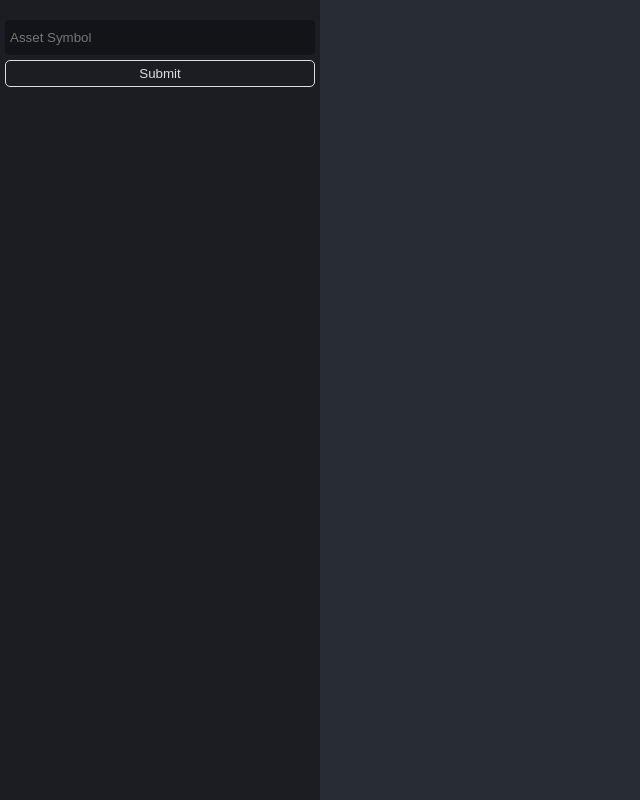
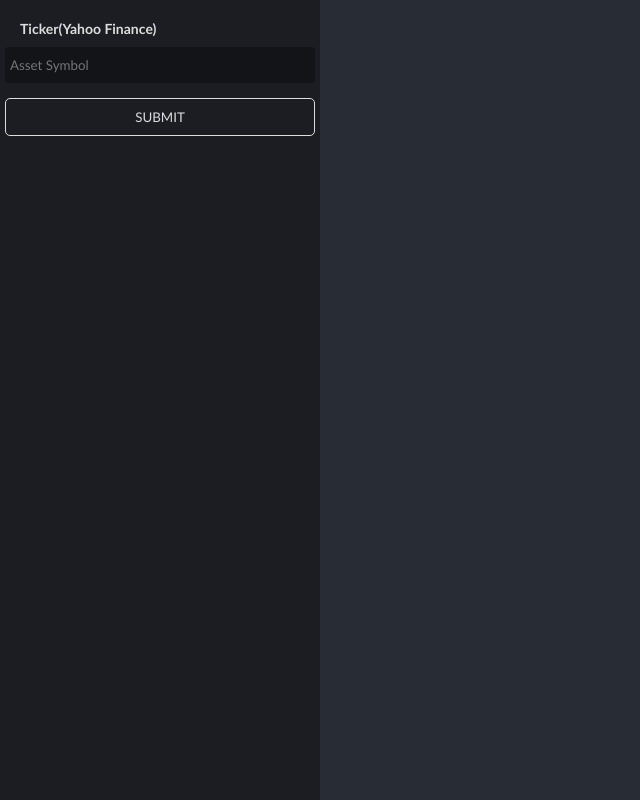
Before and after one commit to dungwoong/efficient-portfolio, a React (Create React App) app: page / in a window 1280 px wide. Shown: the whole page, without its empty margins (0-640 px from the left). Built offline with nearby package versions, Linux system fonts and the light colour scheme; the HTML template or start-up script is replaced by a standard one.

Commit message:
Changed some fonts, added header for symbol

```diff
--- a/src/components/Sidebar.tsx
+++ b/src/components/Sidebar.tsx
@@ -1,11 +1,19 @@
 import React from "react";
 import "../App.css";
 import styled from "styled-components";
-import { SIDEBAR_DARK_GRAY } from "../constants/colors";
+import { SIDEBAR_DARK_GRAY, SIDEBAR_TEXT_COLOR } from "../constants/colors";
 import { StockForm } from "./addAssets/AssetForm";
 
 const SideBarDiv = styled.div`
     background-color: ${SIDEBAR_DARK_GRAY};
+`;
+
+export const SideBarHeader = styled.div`
+	user-select: none;
+	padding: 0 5px 10px 15px;
+	font-size: 14px;
+	font-weight: bold;
+	color: ${SIDEBAR_TEXT_COLOR};
 `;
 
 export default function SideBar() {
--- a/src/components/addAssets/AssetForm.tsx
+++ b/src/components/addAssets/AssetForm.tsx
@@ -7,6 +7,7 @@ import {
 	AssetFormSuccessDialog,
 } from "./AssetFormStyles";
 import { DIALOG_SHOW_TIME_MS } from "../../constants/assetFormConstants";
+import { SideBarHeader } from "../Sidebar";
 
 export function StockForm() {
 	const [successDialog, setSuccessDialog] = useState(<></>);
@@ -35,12 +36,13 @@ export function StockForm() {
 
 	return (
 		<AssetFormDiv>
+			<SideBarHeader>Ticker(Yahoo Finance)</SideBarHeader>
 			<AssetFormInputBox autoComplete="off"
 				type="text"
 				placeholder="Asset Symbol"
 				id="asset-symbol"
 			></AssetFormInputBox>
-			<AssetFormSubmitButton onClick={getStockFormData}>Submit</AssetFormSubmitButton>
+			<AssetFormSubmitButton onClick={getStockFormData}>SUBMIT</AssetFormSubmitButton>
 			{successDialog}
 			{failDialog}
 		</AssetFormDiv>
--- a/src/components/addAssets/AssetFormStyles.tsx
+++ b/src/components/addAssets/AssetFormStyles.tsx
@@ -16,6 +16,7 @@ export const AssetFormInputBox = styled.input`
     color: ${SIDEBAR_TEXT_COLOR};
     border-radius: 4px;
     padding: 10px 5px;
+    font-family: inherit;
 
     &:focus {
         outline: none;
@@ -24,12 +25,13 @@ export const AssetFormInputBox = styled.input`
 
 export const AssetFormSubmitButton = styled.button`
     border: none;
-    background-color: inherit;
+    background-color: ${SIDEBAR_DARK_GRAY};
     color: ${SIDEBAR_TEXT_COLOR};
     border: 1px solid ${SIDEBAR_TEXT_COLOR};
     border-radius: 5px;
-    margin: 5px 0 0 0;
-    padding: 5px 10px;
+    margin: 15px 0 0 0;
+    padding: 10px 10px;
+    font-family: inherit;
 
     &:hover {
         background-color: ${VISUALIZATION_GRAY};
--- a/src/index.css
+++ b/src/index.css
@@ -1,8 +1,5 @@
 body {
   margin: 0;
-  font-family: -apple-system, BlinkMacSystemFont, 'Segoe UI', 'Roboto', 'Oxygen',
-    'Ubuntu', 'Cantarell', 'Fira Sans', 'Droid Sans', 'Helvetica Neue',
-    sans-serif;
   -webkit-font-smoothing: antialiased;
   -moz-osx-font-smoothing: grayscale;
 }
@@ -15,3 +12,7 @@ code {
 body, html, #root {
   height: 100%;
 }
+
+body {
+  font-family: 'Gill Sans', 'Gill Sans MT', Calibri, 'Trebuchet MS', sans-serif;
+}
```
